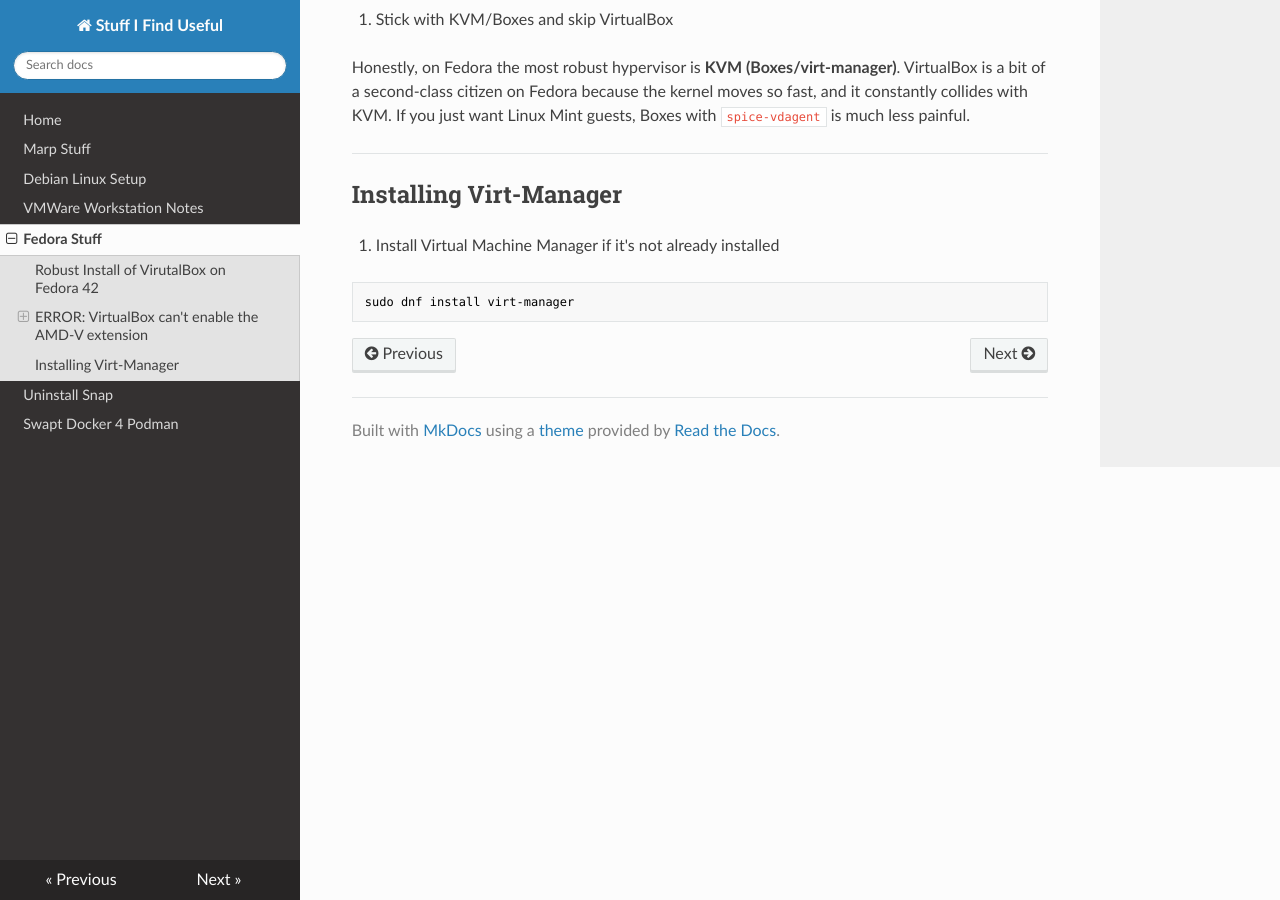
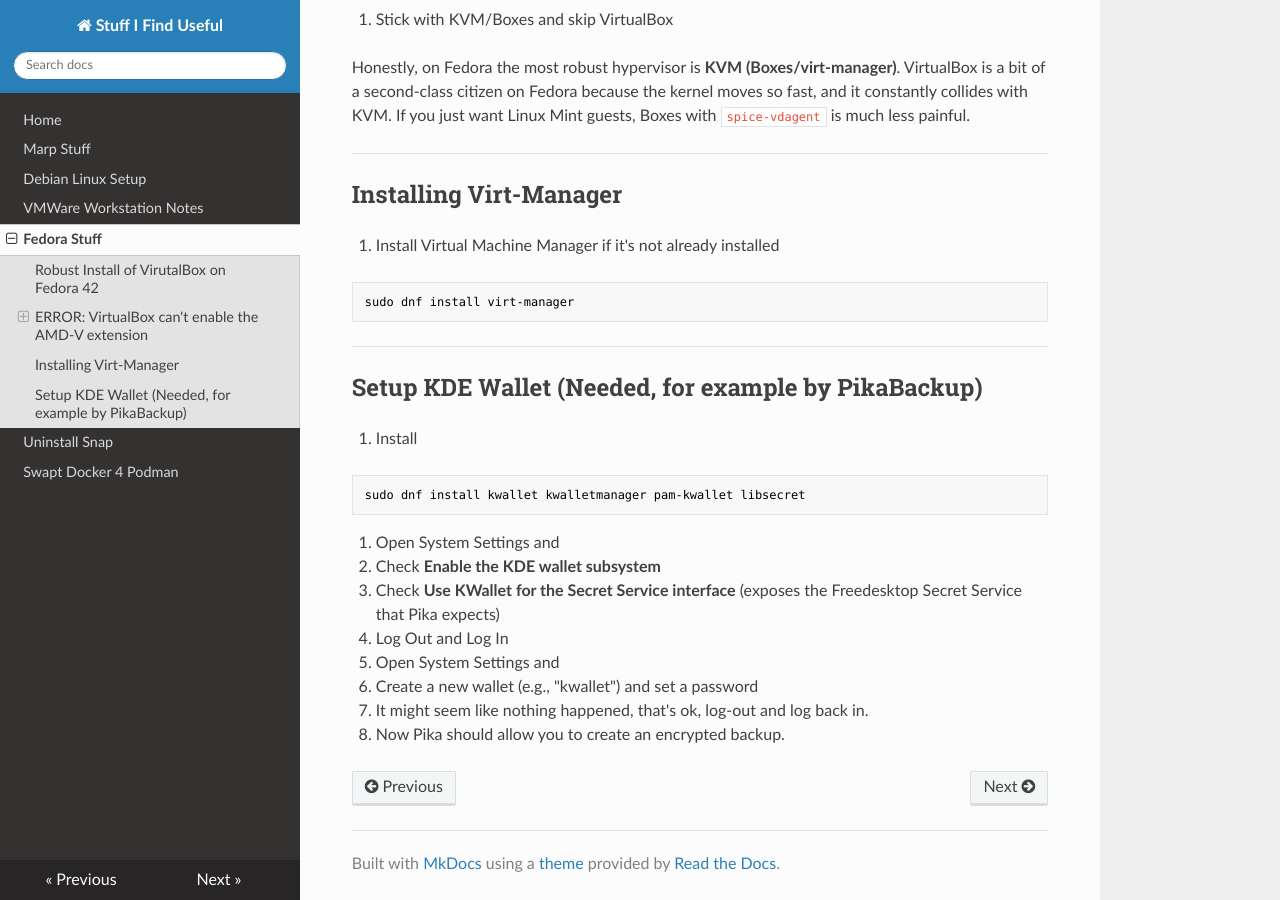
Before and after one commit to travisseymour/useful_stuff, an MkDocs documentation site: the page built from docs/fedora_stuff.md, in a window 1280 px wide and 900 px high, scrolled down 2014 px. Built offline with MkDocs 1.6.1, drawn with Linux system fonts in a browser that asks for light colours; nearby versions of some CDN libraries.

Commit message:
added kde wallet info

````diff
--- a/docs/fedora_stuff.md
+++ b/docs/fedora_stuff.md
@@ -111,3 +111,25 @@
 ```bash
 sudo dnf install virt-manager
 ```
+
+---
+
+## Setup KDE Wallet (Needed, for example by PikaBackup)
+
+1. Install
+
+```bash
+sudo dnf install kwallet kwalletmanager pam-kwallet libsecret
+```
+
+2. Open System Settings and
+  - Check **Enable the KDE wallet subsystem**
+  - Check **Use KWallet for the Secret Service interface** (exposes the Freedesktop Secret Service that Pika expects)
+
+3. Log Out and Log In
+
+4. Open System Settings and
+  - Create a new wallet (e.g., "kwallet") and set a password
+  - It might seem like nothing happened, that's ok, log-out and log back in.
+
+3. Now Pika should allow you to create an encrypted backup.
````
